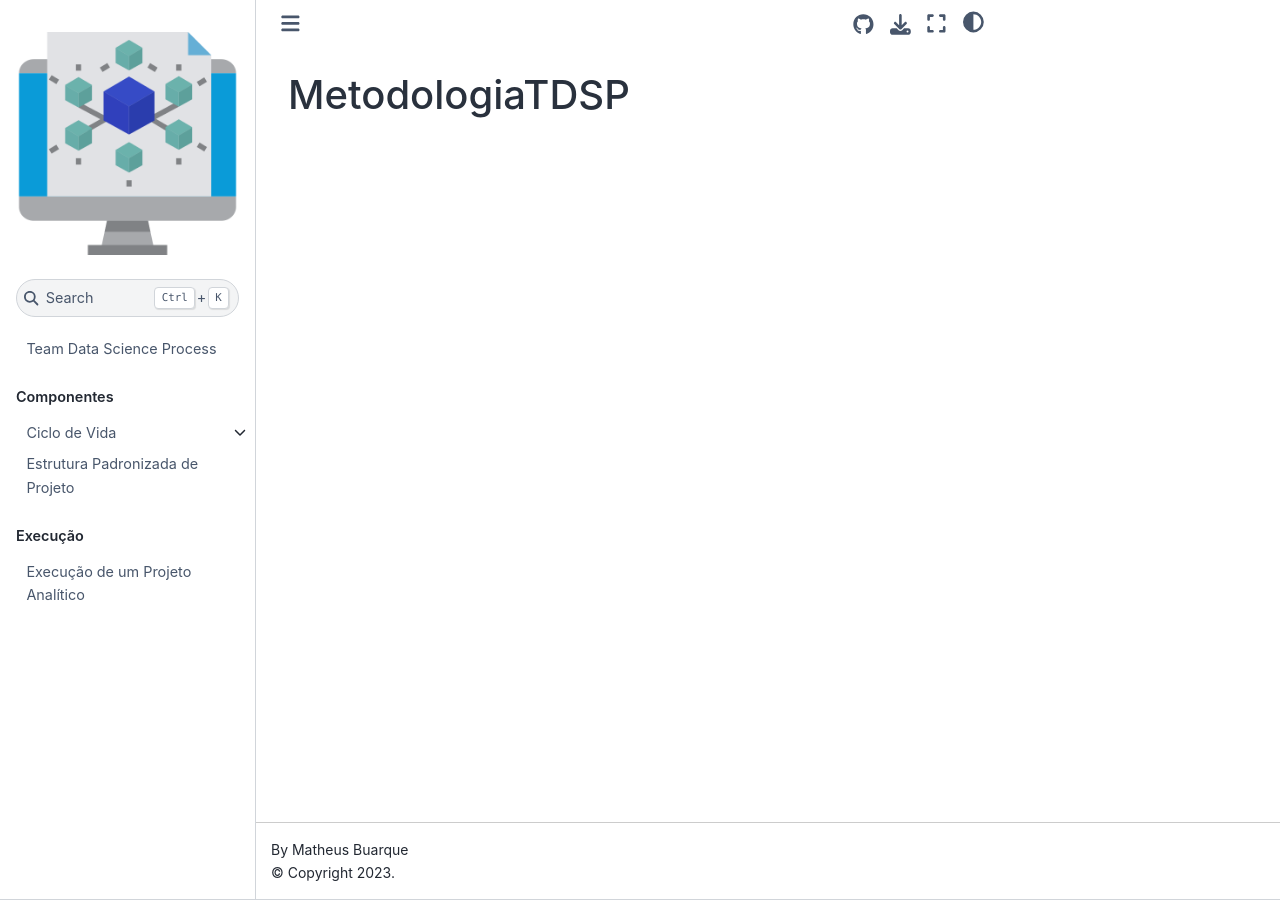
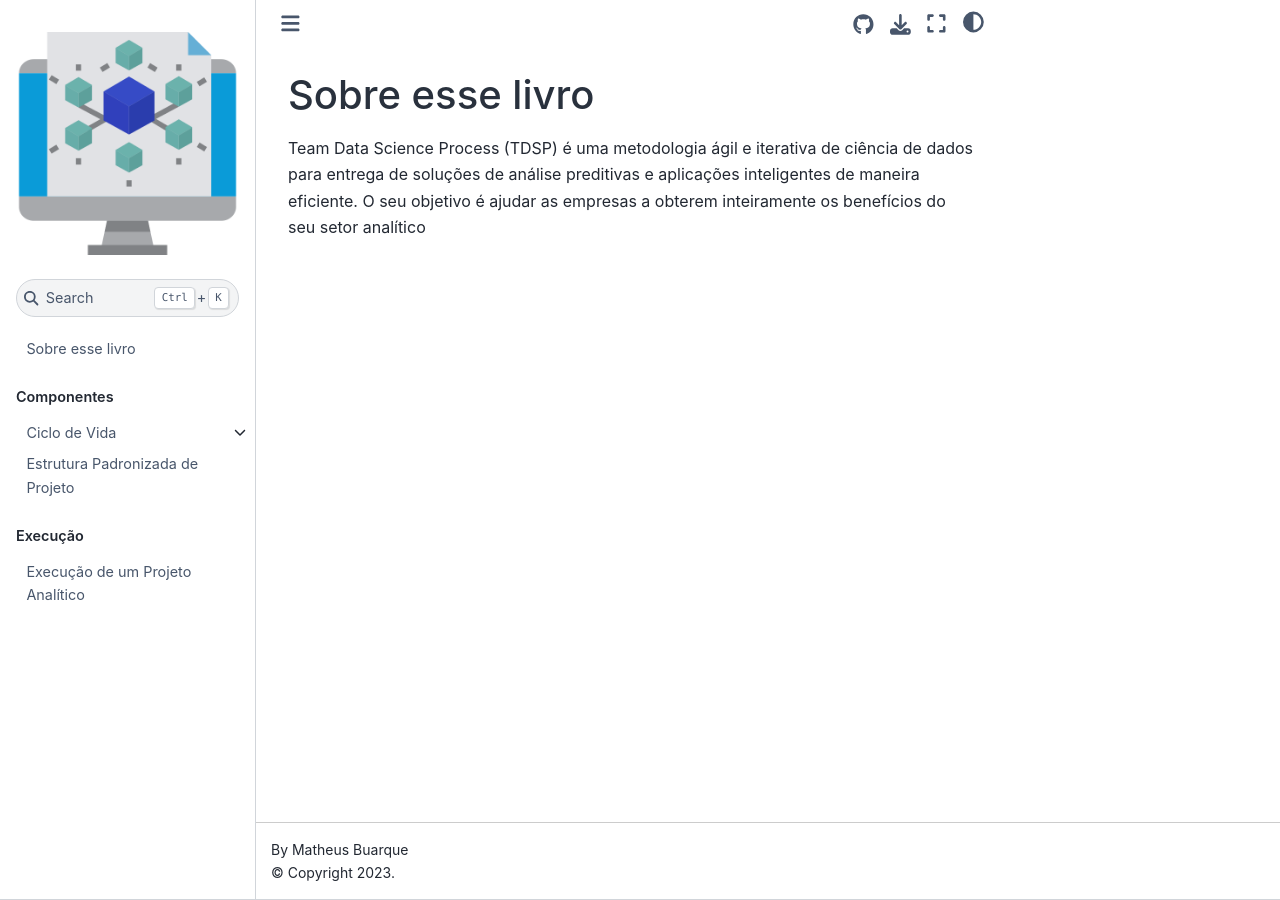
Before and after one commit to maetthil/MetodologiaTDSP, a Jupyter Book: the page built from README.md, in a window 1280 px wide. Built offline with Jupyter Book 1.0.4 settings and Sphinx 7.4.7 and the Sphinx Book theme 1.1.4, drawn with Linux system fonts in a browser that asks for light colours.

Commit message:
README updated

```diff
--- a/README.md
+++ b/README.md
@@ -1 +1,5 @@
-# MetodologiaTDSP
+# Sobre esse livro
+
+Team Data Science Process (TDSP) é uma metodologia ágil e iterativa de ciência de dados para entrega de soluções de análise preditivas e
+aplicações inteligentes de maneira eficiente. O seu objetivo é ajudar as empresas a obterem inteiramente
+os benefícios do seu setor analítico
--- a/intro.md
+++ b/intro.md
@@ -1,6 +1,6 @@
-# Team Data Science Process
+# Sobre esse livro
 
-É uma metodologia ágil e iterativa de ciência de dados para entrega de soluções de análise preditivas e
+Team Data Science Process (TDSP) é uma metodologia ágil e iterativa de ciência de dados para entrega de soluções de análise preditivas e
 aplicações inteligentes de maneira eficiente. O seu objetivo é ajudar as empresas a obterem inteiramente
 os benefícios do seu setor analítico
 
```
Also changed, not shown: ciclo-de-vida/modelagem.md (+7 -7 lines).
